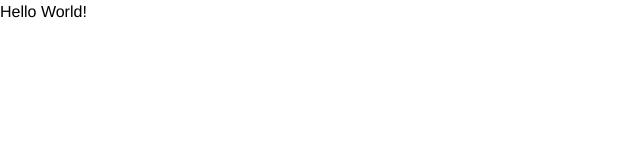
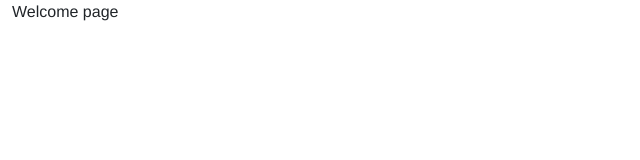
Before and after one commit to truxxu/ln-lotto, a React (Create React App) app: page / in a window 1280 px wide. Shown: the top 160 px of the page, without its empty margins (0-640 px from the left). Built offline with nearby package versions, Linux system fonts and the light colour scheme.

Commit message:
implemented routing

```diff
--- a/package.json
+++ b/package.json
@@ -8,6 +8,7 @@
     "@testing-library/user-event": "^12.1.10",
     "react": "^17.0.2",
     "react-dom": "^17.0.2",
+    "react-router-dom": "^5.2.1",
     "react-scripts": "4.0.3",
     "sass": "^1.38.2",
     "web-vitals": "^1.0.1"
--- a/public/index.html
+++ b/public/index.html
@@ -9,7 +9,7 @@
       name="description"
       content="Web site created using create-react-app"
     />
-    <link rel="apple-touch-icon" href="%PUBLIC_URL%/logo192.png" />
+    <link href="https://cdn.jsdelivr.net/npm/bootstrap@5.1.0/dist/css/bootstrap.min.css" rel="stylesheet" integrity="sha384-KyZXEAg3QhqLMpG8r+8fhAXLRk2vvoC2f3B09zVXn8CA5QIVfZOJ3BCsw2P0p/We" crossorigin="anonymous">    <link rel="apple-touch-icon" href="%PUBLIC_URL%/logo192.png" />
     <!--
       manifest.json provides metadata used when your web app is installed on a
       user's mobile device or desktop. See https://developers.google.com/web/fundamentals/web-app-manifest/
@@ -39,5 +39,6 @@
       To begin the development, run `npm start` or `yarn start`.
       To create a production bundle, use `npm run build` or `yarn build`.
     -->
+    <script src="https://cdn.jsdelivr.net/npm/bootstrap@5.1.0/dist/js/bootstrap.bundle.min.js" integrity="sha384-U1DAWAznBHeqEIlVSCgzq+c9gqGAJn5c/t99JyeKa9xxaYpSvHU5awsuZVVFIhvj" crossorigin="anonymous"></script>
   </body>
 </html>
--- a/src/App.js
+++ b/src/App.js
@@ -1,7 +1,24 @@
-import "./App.module.scss";
+import { BrowserRouter as Router, Switch, Route } from "react-router-dom";
+
+import styles from "./App.module.scss";
 
 function App() {
-  return <diV>Hello World!</diV>;
+  return (
+    <div className="container-fluid">
+      <main>
+        <Router>
+          <Switch>
+            <Route path="/tickets">
+              <p>Tickets purchase page</p>
+            </Route>
+            <Route path="/">
+              <p>Welcome page</p>
+            </Route>
+          </Switch>
+        </Router>
+      </main>
+    </div>
+  );
 }
 
 export default App;
```
Also changed, not shown: 1 other file (tests, documents, lock files or other folders).
